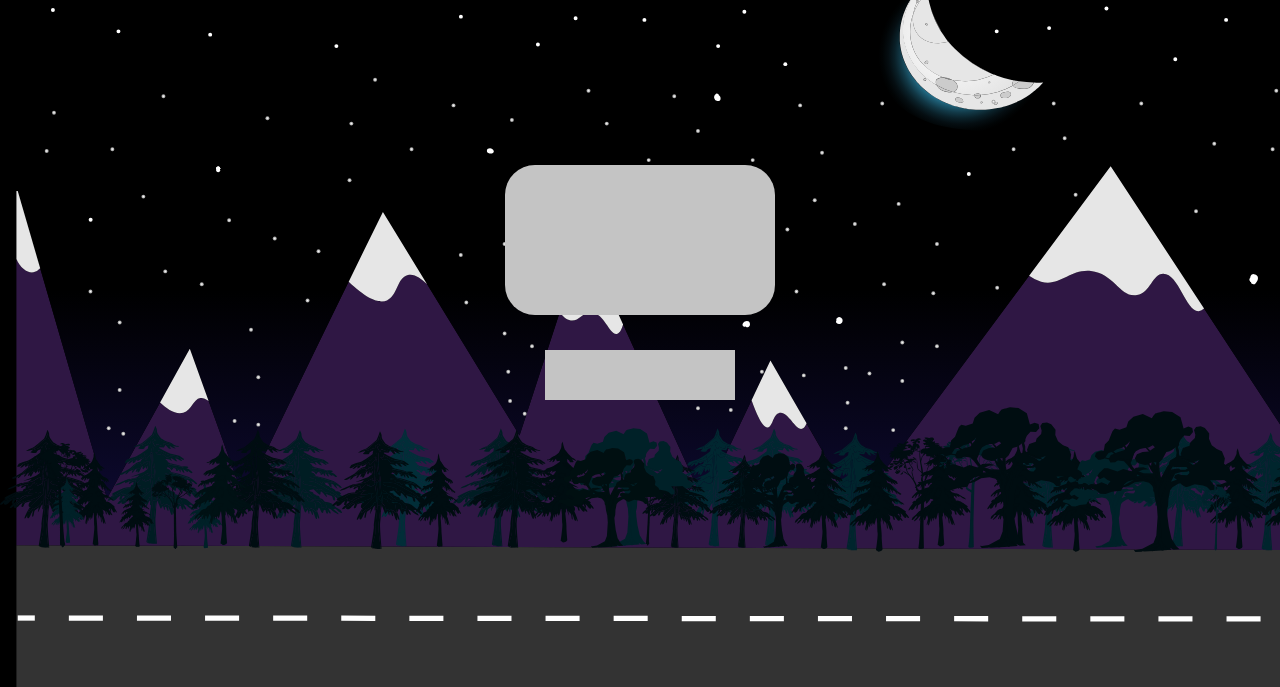
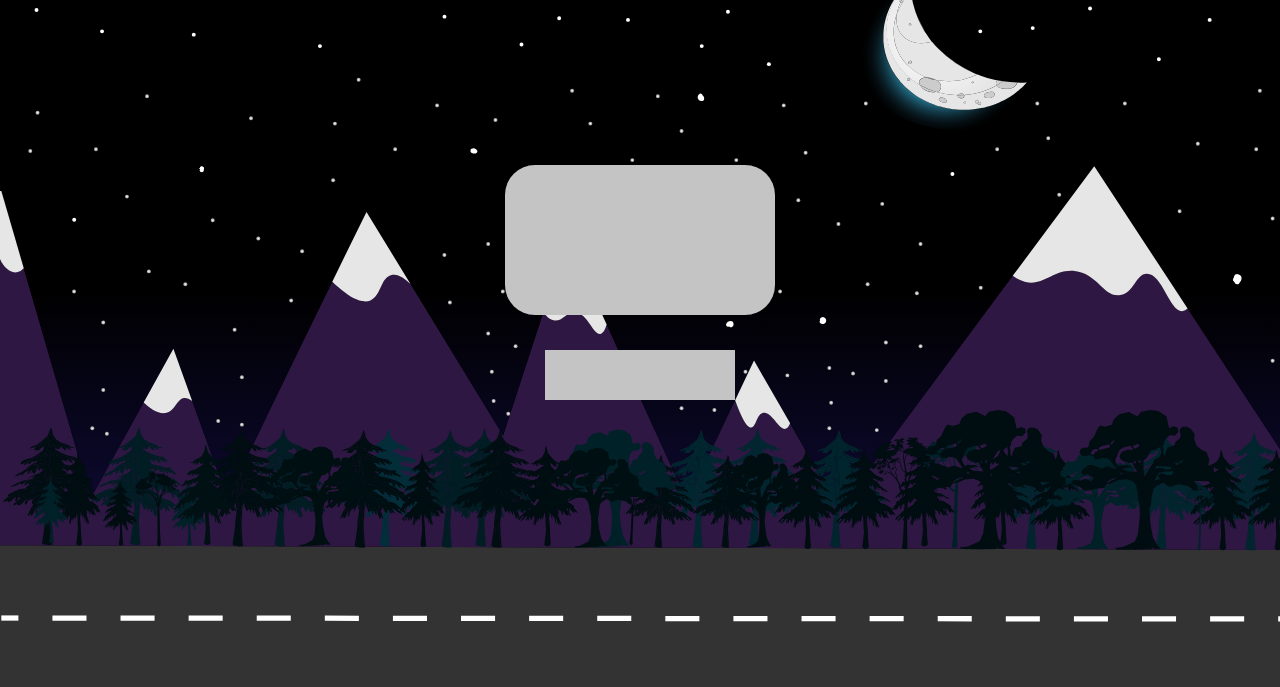
Before and after one commit to Shanu79/webSite, a plain HTML site: page HackathonProject/main.html in a window 1280 px wide. Shown: the part 113-800 px from the top of the page. Drawn offline with Linux system fonts and the light colour scheme.

Commit message:
Update style.css

```diff
--- a/HackathonProject/style.css
+++ b/HackathonProject/style.css
@@ -3,7 +3,7 @@ html{
 }
 body {
     background-color: black;
-    background-image: url(images/hackathon.svg);
+    background-image: url(images/hackathon-project.svg);
     background-size: cover;
 }
 
```
